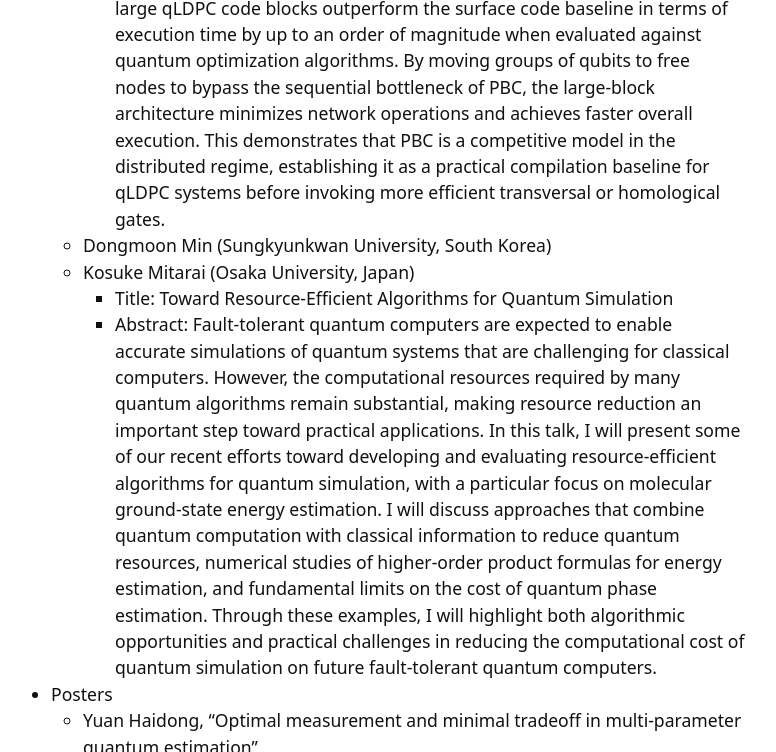
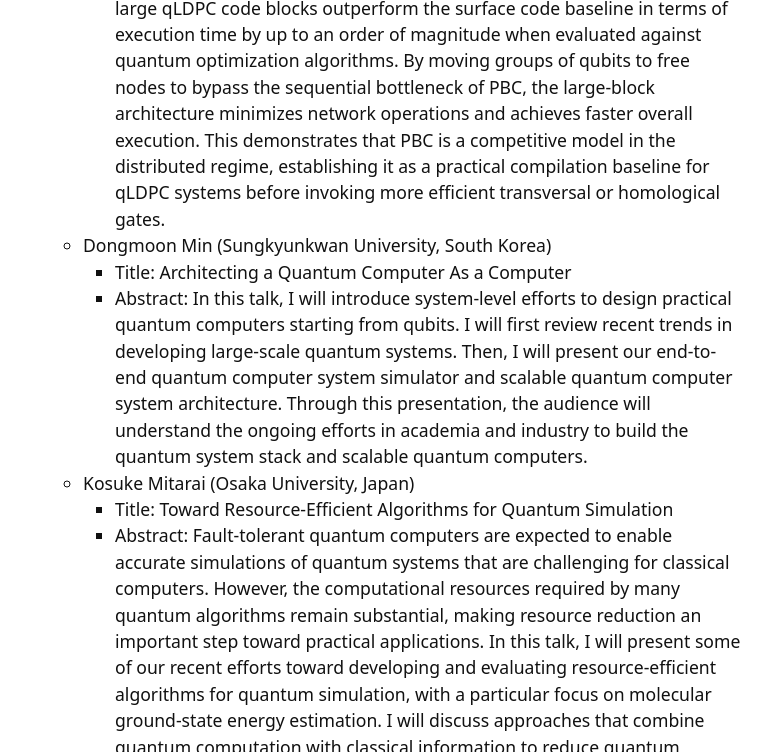
Before and after one commit to ftqcsa/ftqcsa.github.io, a Jekyll site: the page built from content/2026.md, in a window 1280 px wide and 900 px high, scrolled down 1972 px, cut to the strip 0-752 px from the top of the window. Shown: the whole strip, without its empty margins (258-1034 px from the left). Built offline with Jekyll 4.4.1, drawn with Linux system fonts in a browser that asks for light colours.

Commit message:
Update 2026.md

```diff
--- a/content/2026.md
+++ b/content/2026.md
@@ -29,6 +29,8 @@ The journey toward harnessing the power of FTQC has just begun, and it is essent
     - Title: Space-Time Tradeoffs of Pauli-Based Computation in Distributed qLDPC Architectures
     - Abstract: Pauli-based computation (PBC) provides a universal framework for executing fault-tolerant quantum algorithms using Pauli measurements and magic states. In monolithic architectures, the serialized nature of PBC directly ties runtime to a circuit's T-gate count, making it slow on metrics like circuit depth. However, in distributed quantum computing (DQC), the primary bottleneck is remote Bell pair generation. We investigate the tradeoff between error-correcting code block size and execution time of PBC within the Q-Fly architecture at intermediate scale, limiting individual node capacities to reflect near-term constraints while supplying abundant network nodes to minimize routing and compilation effects. We find that large qLDPC code blocks outperform the surface code baseline in terms of execution time by up to an order of magnitude when evaluated against quantum optimization algorithms. By moving groups of qubits to free nodes to bypass the sequential bottleneck of PBC, the large-block architecture minimizes network operations and achieves faster overall execution. This demonstrates that PBC is a competitive model in the distributed regime, establishing it as a practical compilation baseline for qLDPC systems before invoking more efficient transversal or homological gates.
   - Dongmoon Min (Sungkyunkwan University, South Korea)
+    - Title: Architecting a Quantum Computer As a Computer
+    - Abstract: In this talk, I will introduce system-level efforts to design practical quantum computers starting from qubits. I will first review recent trends in developing large-scale quantum systems. Then, I will present our end-to-end quantum computer system simulator and scalable quantum computer system architecture. Through this presentation, the audience will understand the ongoing efforts in academia and industry to build the quantum system stack and scalable quantum computers.
   - Kosuke Mitarai (Osaka University, Japan)
     - Title: Toward Resource-Efficient Algorithms for Quantum Simulation
     - Abstract: Fault-tolerant quantum computers are expected to enable accurate simulations of quantum systems that are challenging for classical computers. However, the computational resources required by many quantum algorithms remain substantial, making resource reduction an important step toward practical applications. In this talk, I will present some of our recent efforts toward developing and evaluating resource-efficient algorithms for quantum simulation, with a particular focus on molecular ground-state energy estimation. I will discuss approaches that combine quantum computation with classical information to reduce quantum resources, numerical studies of higher-order product formulas for energy estimation, and fundamental limits on the cost of quantum phase estimation. Through these examples, I will highlight both algorithmic opportunities and practical challenges in reducing the computational cost of quantum simulation on future fault-tolerant quantum computers.
```
